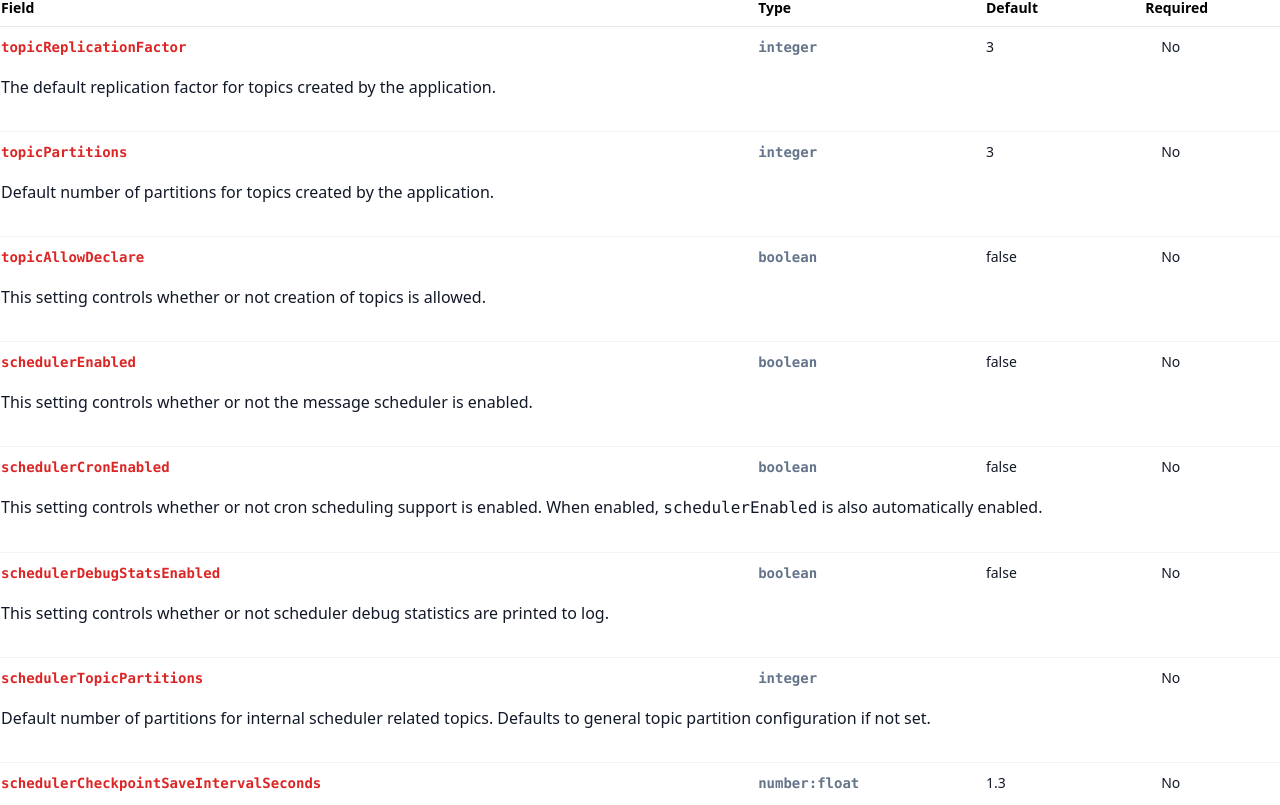
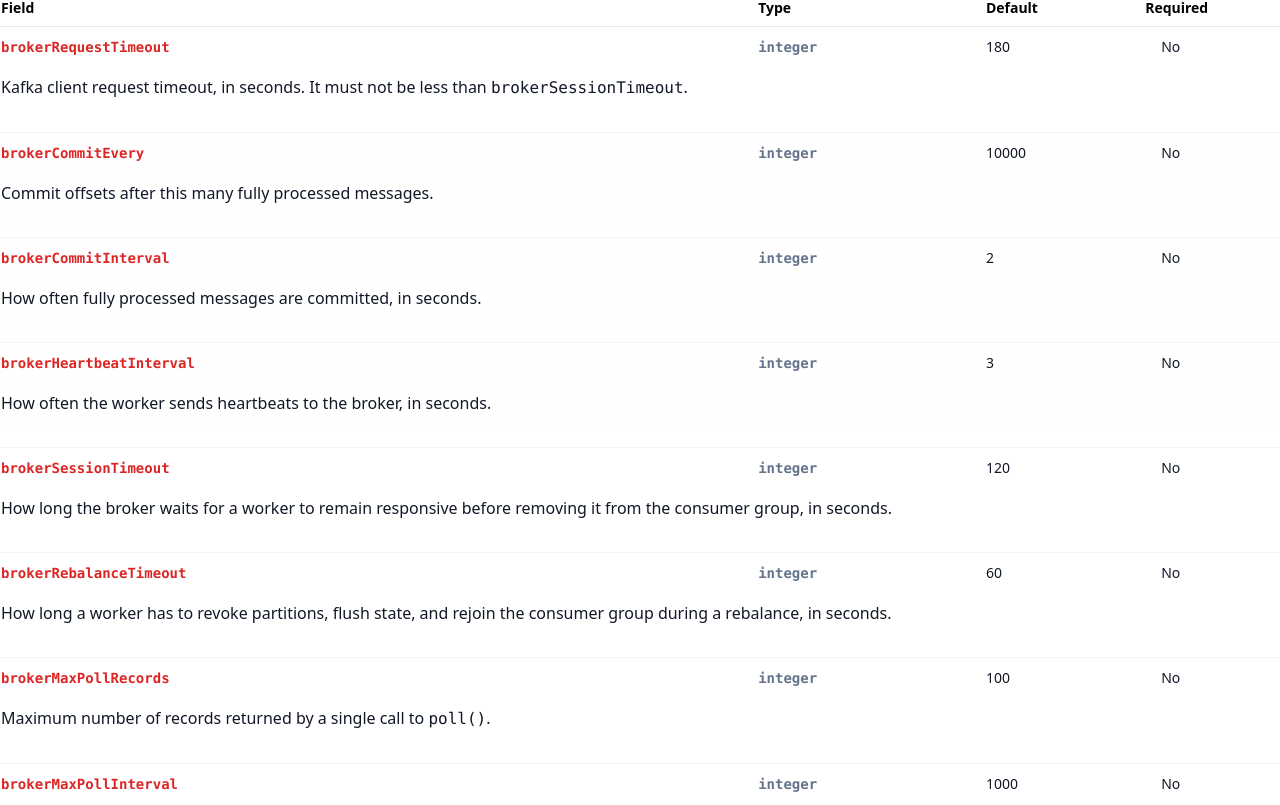
Before and after one commit to vmirz/kaspr-docs, a Next.js app: page /docs/api-reference/v1alpha1 in a window 1280 px wide. Shown: the part 7075-7880 px from the top of the page. Built offline with nearby package versions, Linux system fonts and the light colour scheme.

Commit message:
Update v1alpha1.mdx

```diff
--- a/pages/docs/api-reference/v1alpha1.mdx
+++ b/pages/docs/api-reference/v1alpha1.mdx
@@ -469,6 +469,62 @@ Downward API field selector for template environment variables.
 <OptionTable
   options={[
     [
+      'brokerRequestTimeout',
+      'integer',
+      '180',
+      'Kafka client request timeout, in seconds. It must not be less than `brokerSessionTimeout`.',
+      'No'
+    ],
+    [
+      'brokerCommitEvery',
+      'integer',
+      '10000',
+      'Commit offsets after this many fully processed messages.',
+      'No'
+    ],
+    [
+      'brokerCommitInterval',
+      'integer',
+      '2',
+      'How often fully processed messages are committed, in seconds.',
+      'No'
+    ],
+    [
+      'brokerHeartbeatInterval',
+      'integer',
+      '3',
+      'How often the worker sends heartbeats to the broker, in seconds.',
+      'No'
+    ],
+    [
+      'brokerSessionTimeout',
+      'integer',
+      '120',
+      'How long the broker waits for a worker to remain responsive before removing it from the consumer group, in seconds.',
+      'No'
+    ],
+    [
+      'brokerRebalanceTimeout',
+      'integer',
+      '60',
+      'How long a worker has to revoke partitions, flush state, and rejoin the consumer group during a rebalance, in seconds.',
+      'No'
+    ],
+    [
+      'brokerMaxPollRecords',
+      'integer',
+      '100',
+      'Maximum number of records returned by a single call to `poll()`.',
+      'No'
+    ],
+    [
+      'brokerMaxPollInterval',
+      'integer',
+      '1000',
+      'Maximum time allowed between calls to `poll()` before the consumer is considered failed, in seconds.',
+      'No'
+    ],
+    [
       'topicReplicationFactor',
       'integer',
       '3',
```
